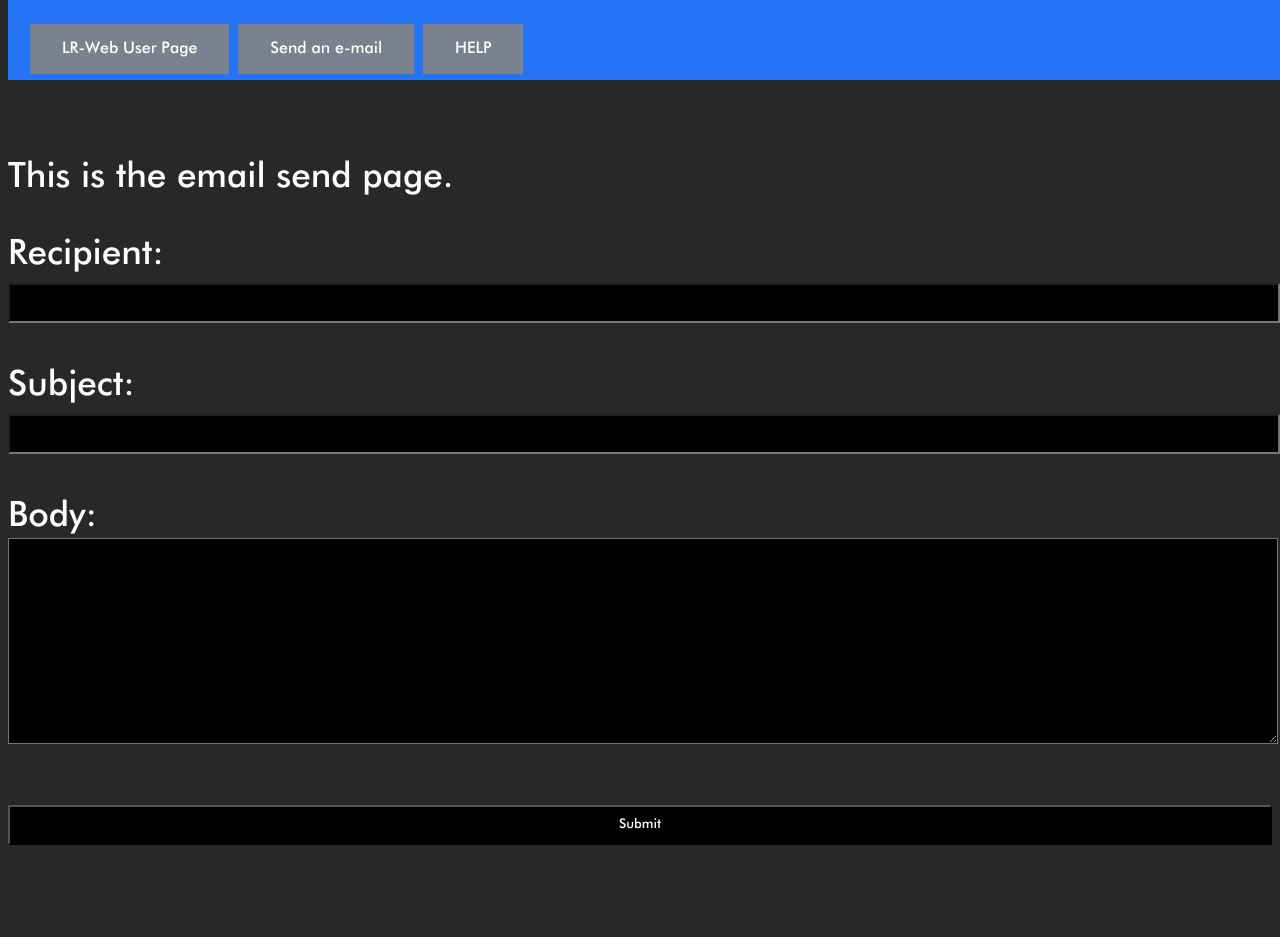
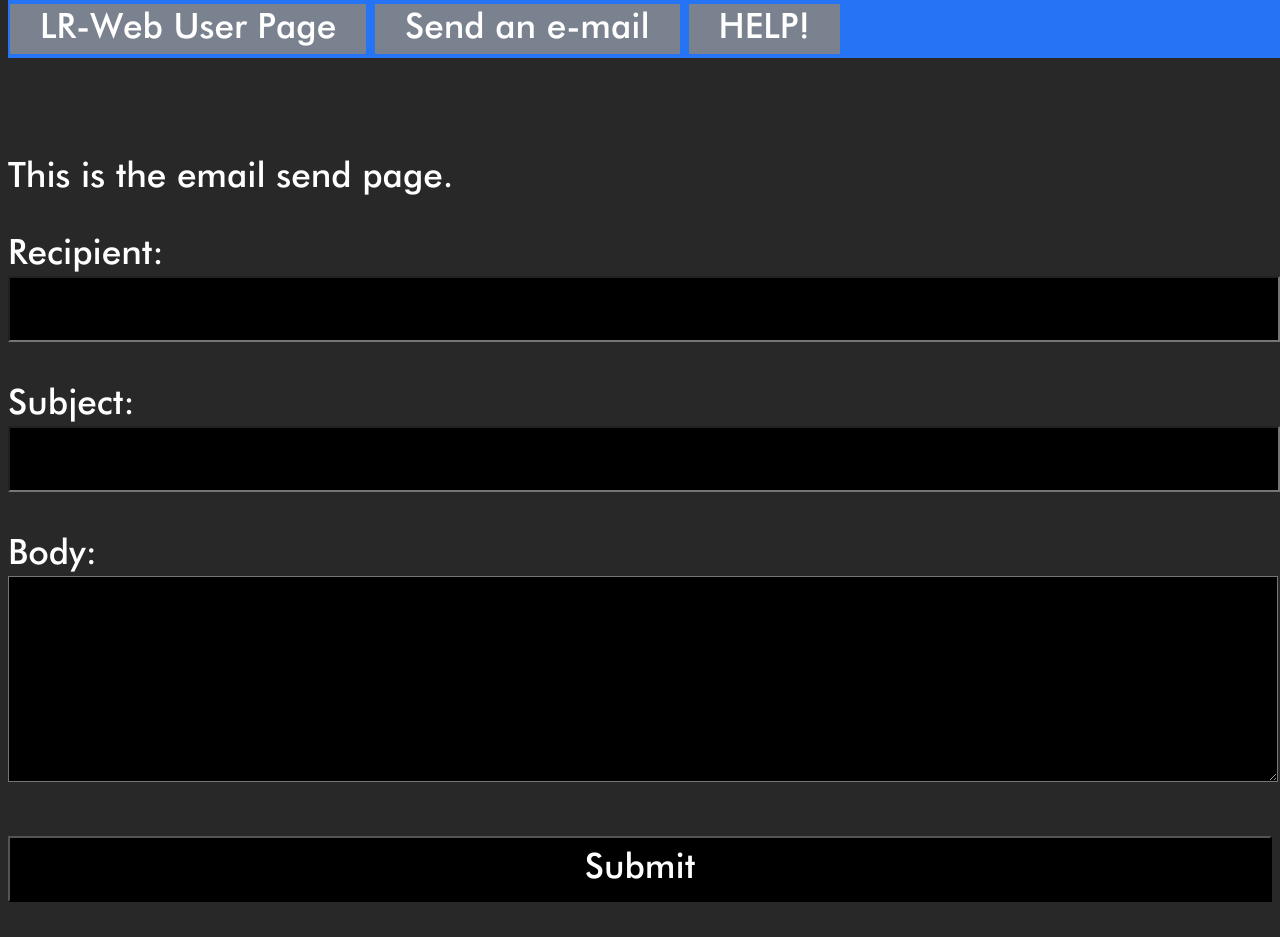
Before and after one commit to 3tch-a-sketch/LR-Web, a plain HTML site: page client/send.html in a window 1280 px wide. Before the commit the page ends 880 px from the top, so only its background shows below. Drawn offline with Linux system fonts and the light colour scheme.

Commit message:
Fixed menu to scale on linux

```diff
--- a/client/send.html
+++ b/client/send.html
@@ -10,7 +10,7 @@
   <nav class="floating-menu">
     <a href="./index.html" class="buttonw3">LR-Web User Page</a>
     <a href="./send.html" class="buttonw3">Send an e-mail</a>
-    <a href="./help.html" class="buttonw3">HELP</a>
+    <a href="./help.html" class="buttonw3">HELP!</a>
   </nav>
   <br><br><br><br><br><br>
   <p>
--- a/client/theme.css
+++ b/client/theme.css
@@ -24,9 +24,8 @@ body{
 .floating-menu {
   background-color: #2574f5;
   line-height: 20px;
-  padding:20px;
+  padding:50px, 50px;
   width: 100%;
-  height: 5%;
   top: 0px;
   position: fixed;
   text-align: left;
@@ -62,11 +61,11 @@ a:link, a:visited {
   color: white;
   padding: 350px, 200px;
   border-top: 50px;
-  padding: 15px 32px;
+  padding: 15px 30px;
   text-align: center;
   text-decoration: none;
   display: inline-block;
-  font-size: 16px;
+  font-size: 35px;
   margin: 4px 2px;
   cursor: pointer;
   font-family: "futura",Arial;
@@ -86,6 +85,8 @@ a:link, a:visited {
 textarea{
   width: 100%;
   height: 200px;
+  font-family: "futura",Arial;
+  font-size: 35px;
 }
 
 /*
@@ -101,4 +102,5 @@ input {
   padding-bottom: 10px;
   padding-top: 10px;
   font-family: "futura",Arial;
+  font-size: 35px;
 }
```
Also changed, not shown: client/help.html (+1 -1 lines), client/index.html (+1 -1 lines).
